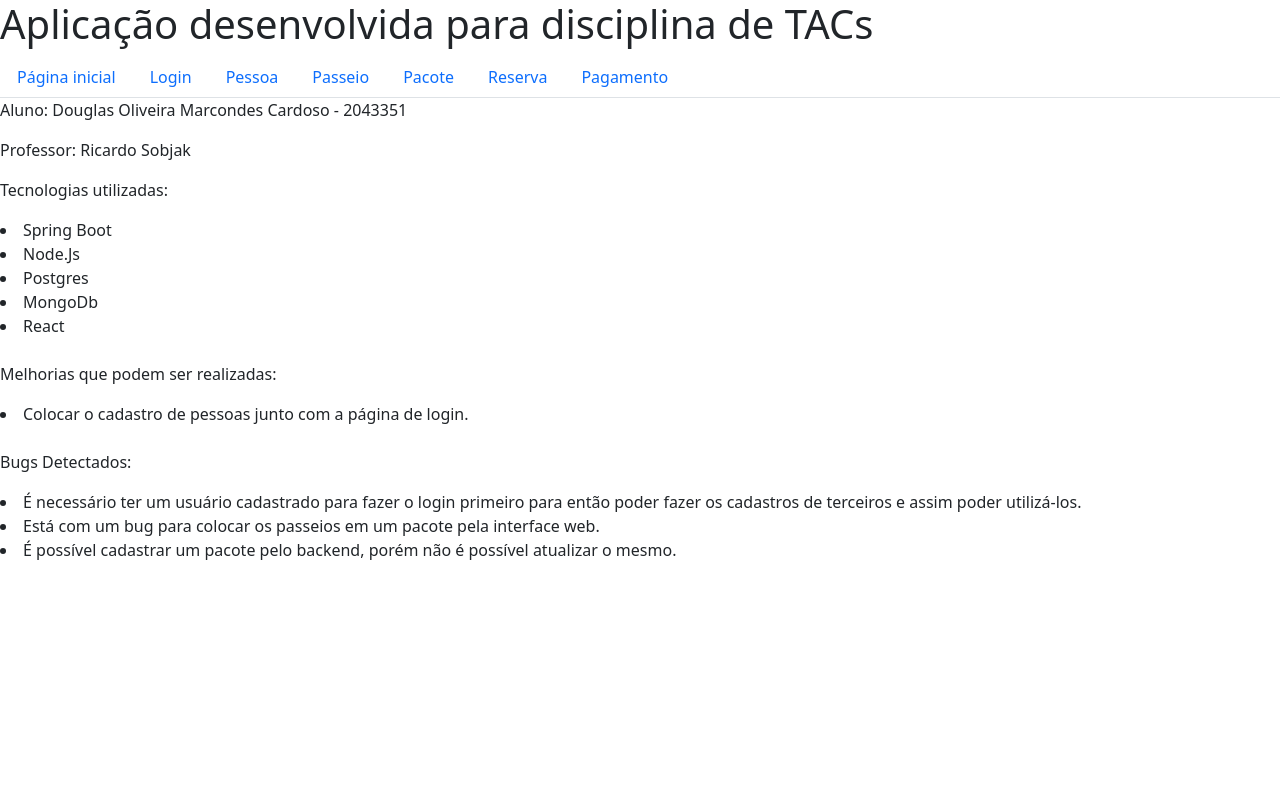
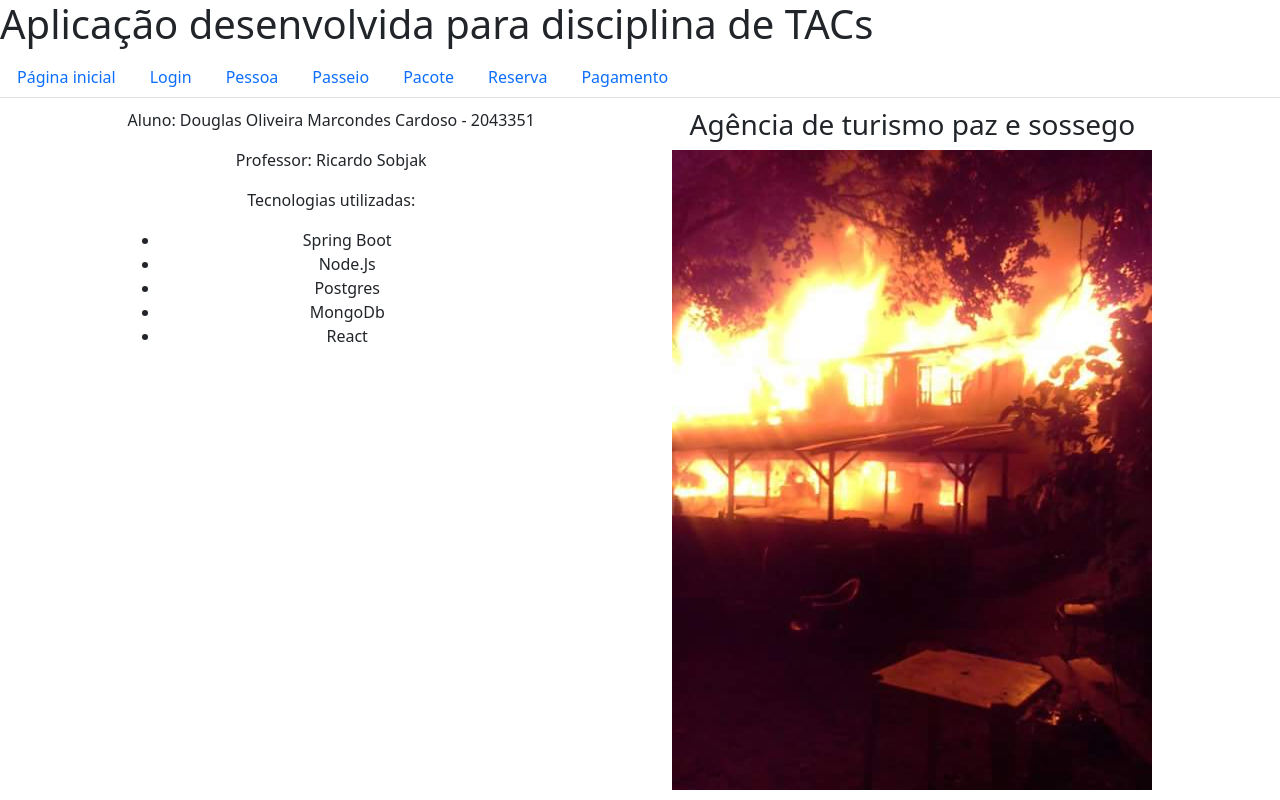
Before and after one commit to dmarck82/turismo-front, a React (Create React App) app: page / in a window 1280 px wide. Built offline with nearby package versions, Linux system fonts and the light colour scheme.

Commit message:
Últimos ajustes

```diff
--- a/src/Components/Home.js
+++ b/src/Components/Home.js
@@ -1,32 +1,37 @@
-function Home(){
-    return(
-        <div>
-            <div>
+import img from '../fogo.jpg';
+
+function Home() {
+  const containerStyle = {
+    display: 'flex',
+    justifyContent: 'space-evenly', // ou 'space-around' ou 'space-evenly' conforme necessário
+  };
+
+  const divStyle = {
+    textAlign: 'center',
+    margin: '10px',
+  };
+
+  return (
+    <div style={containerStyle}>
+    <div style={divStyle}>
     <p>Aluno: Douglas Oliveira Marcondes Cardoso - 2043351</p>
     <p>Professor: Ricardo Sobjak</p>
     <p>Tecnologias utilizadas:</p>
+    <ul>
         <li>Spring Boot</li>
         <li>Node.Js</li>
         <li>Postgres</li>
         <li>MongoDb</li>
         <li>React</li>
+    </ul>
     </div>
-            <br></br>
-            <div>
-                <p>Melhorias que podem ser realizadas:</p>
-                <li>Colocar o cadastro de pessoas junto com a página de login.</li>
-            </div>
-            <br></br>
-            <div>
-                <p>Bugs Detectados:</p>
-                <li>É necessário ter um usuário cadastrado para fazer o login primeiro para então poder fazer os cadastros de terceiros e assim poder utilizá-los.</li>
-                <li>Está com um bug para colocar os passeios em um pacote pela interface web.</li>
-                <li>É possível cadastrar um pacote pelo backend, porém não é possível atualizar o mesmo.</li>
-            </div>
+      <div style={divStyle}>
+        <h3>Agência de turismo paz e sossego</h3>
+        <img src={img} alt="Pousada pegando fogo" />
       </div>
 
-
-    )
+    </div>
+  );
 }
 
 export default Home;
```
Also changed, not shown: src/fogo.jpg (added). Lines whose indentation alone changed are shown as unchanged.
